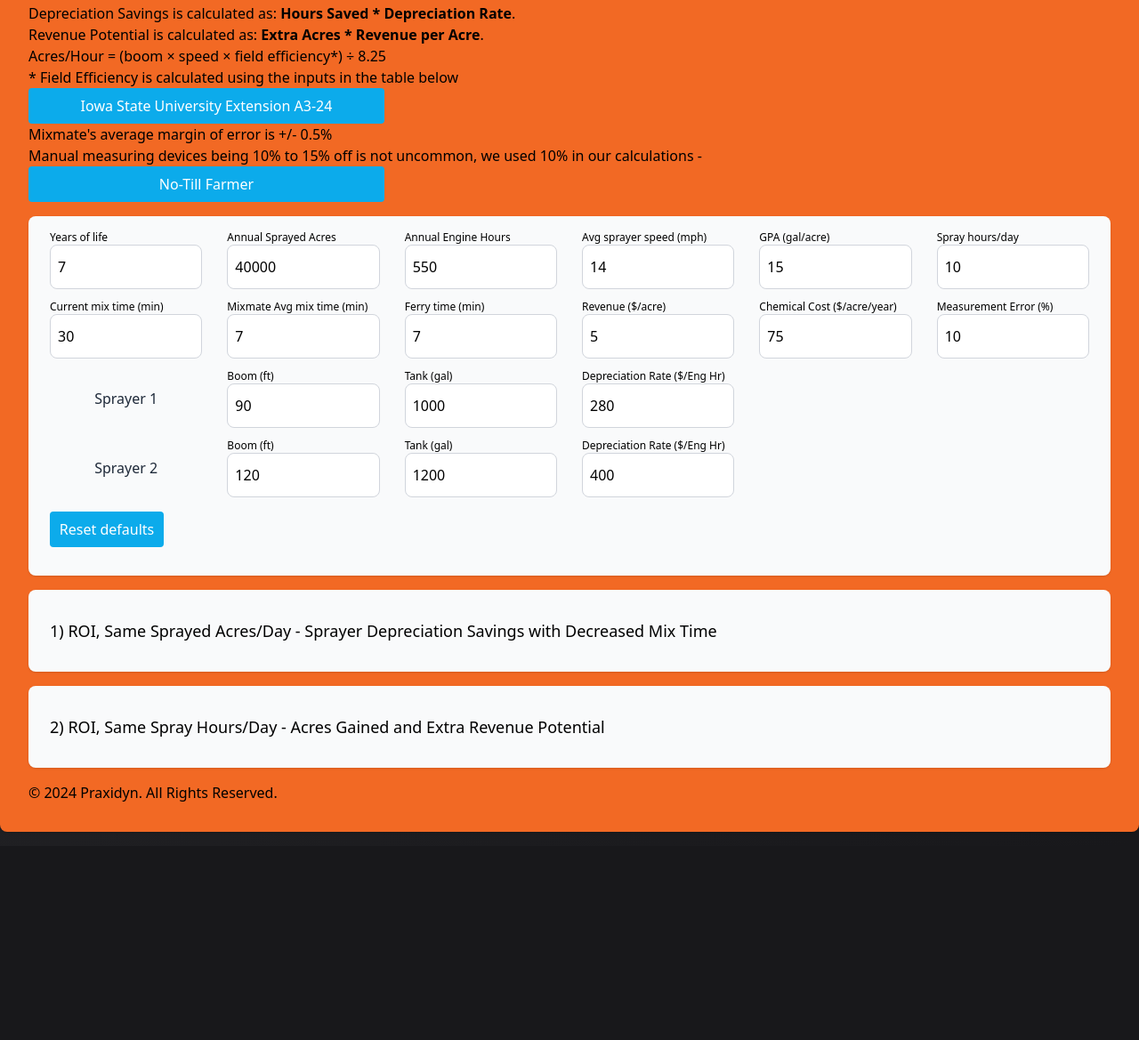
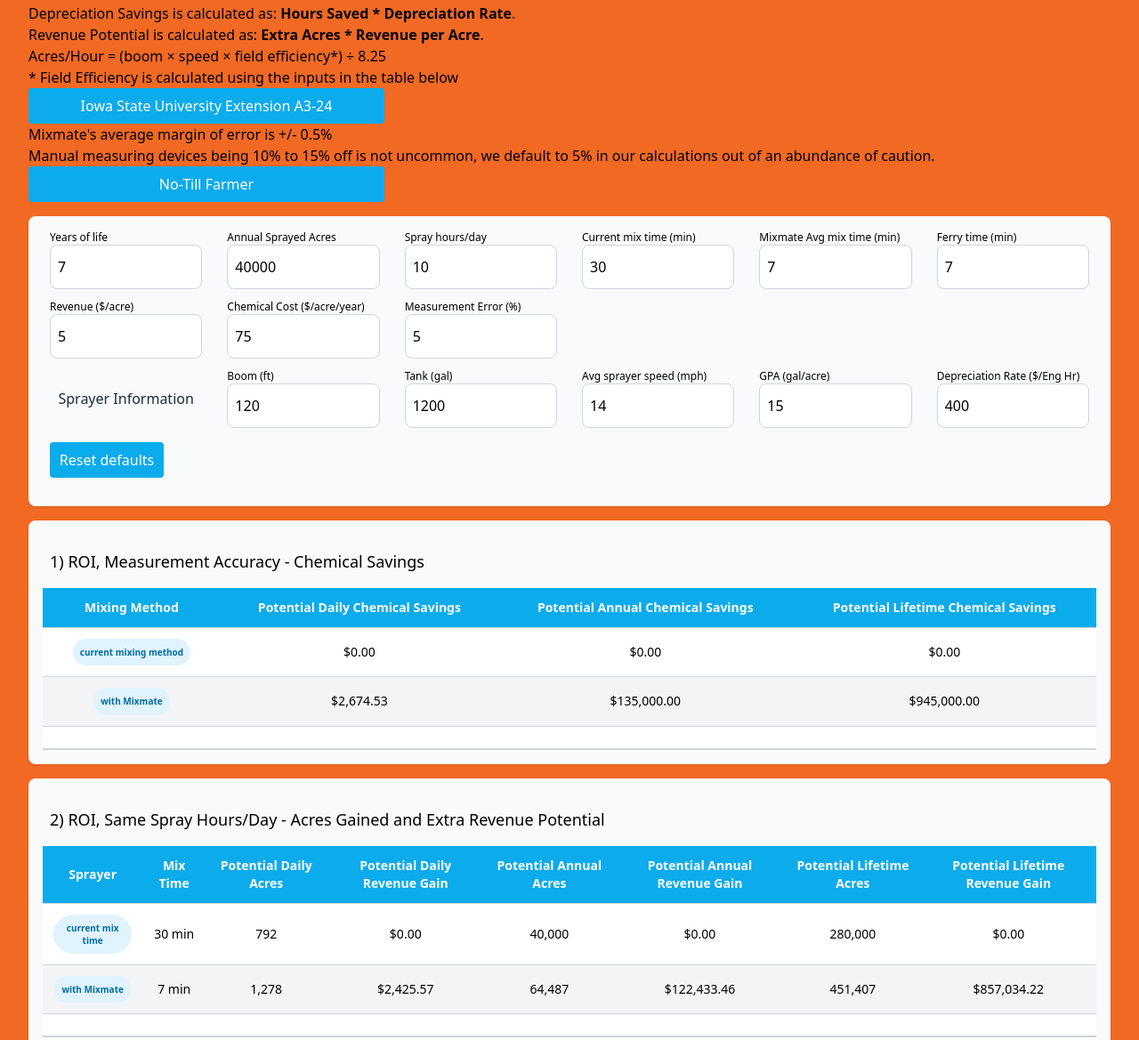
Before and after one commit to Praxidyn/roi-calc, a website built with Vite: page index.html in a window 1280 px wide. Shown: the part 277-1446 px from the top of the page at 89% size. Before the commit the page ends 1228 px from the top, so only its background shows below. Built offline with nearby package versions, Linux system fonts and the light colour scheme.

Commit message:
got the calc building for english units properly

```diff
--- a/index.html
+++ b/index.html
@@ -50,7 +50,7 @@
         <br />
         Mixmate's average margin of error is +/- 0.5%
         <br />
-        Manual measuring devices being 10% to 15% off is not uncommon, we used 10% in our calculations -
+        Manual measuring devices being 10% to 15% off is not uncommon, we default to 5% in our calculations out of an abundance of caution.
         <br />
                 <a
           class="text-north-500"
@@ -83,25 +83,6 @@
               step="1000"
               value="40000"
             />
-          </div>
-          <div class="grid-box">
-            <label>Annual Engine Hours</label
-            ><input
-              id="annualEngHrs"
-              type="number"
-              min="50"
-              step="1"
-              value="550"
-            />
-          </div>
-          <div class="grid-box">
-            <label>Avg sprayer speed (mph)</label
-            ><input id="speedMph" type="number" min="1" step="0.5" value="14" />
-          </div>
-
-          <div class="grid-box">
-            <label>GPA (gal/acre)</label
-            ><input id="gpa" type="number" min="1" step="1" value="15" />
           </div>
           <div class="grid-box">
             <label>Spray hours/day</label
@@ -141,40 +122,34 @@
           </div>
           <div class="grid-box">
             <label>Measurement Error (%)</label
-            ><input id="measError" type="number" min="1" step="1" value="10"/>
+            ><input id="measError" type="number" min="1" step="1" value="5"/>
           </div>
+          <div></div>
+          <div></div>
+          <div></div>
 
-          <h4 class="grid-box grid-label">Sprayer 1</h4>
+          <h4 class="grid-box grid-label">Sprayer Information</h4>
           <div class="grid-box">
             <label>Boom (ft)</label
-            ><input id="boom1" type="number" min="20" step="1" value="90" />
+            ><input id="boom1" type="number" min="20" step="1" value="120" />
           </div>
           <div class="grid-box">
             <label>Tank (gal)</label
-            ><input id="tank1" type="number" min="100" step="10" value="1000" />
+            ><input id="tank1" type="number" min="100" step="10" value="1200" />
+          </div>
+          <div class="grid-box">
+            <label>Avg sprayer speed (mph)</label
+            ><input id="speedMph" type="number" min="1" step="0.5" value="14" />
+          </div>
+
+          <div class="grid-box">
+            <label>GPA (gal/acre)</label
+            ><input id="gpa" type="number" min="1" step="1" value="15" />
           </div>
           <div class="grid-box">
             <label>Depreciation Rate ($/Eng Hr)</label
-            ><input id="dep1" type="number" min="0" step="10" value="280" />
+            ><input id="dep1" type="number" min="0" step="10" value="400" />
           </div>
-          <div></div>
-          <div></div>
-
-          <h4 class="grid-box grid-label">Sprayer 2</h4>
-          <div class="grid-box">
-            <label>Boom (ft)</label
-            ><input id="boom2" type="number" min="20" step="1" value="120" />
-          </div>
-          <div class="grid-box">
-            <label>Tank (gal)</label
-            ><input id="tank2" type="number" min="100" step="10" value="1200" />
-          </div>
-          <div class="grid-box">
-            <label>Depreciation Rate ($/Eng Hr)</label
-            ><input id="dep2" type="number" min="0" step="10" value="400" />
-          </div>
-          <div></div>
-          <div></div>
         </div>
         <div
           class="col-span-6 flex flex-col lg:flex-row items-baseline px-2 py-4"
@@ -189,16 +164,10 @@
       </div>
 
       <div class="card">
-        <div
-          style="
-            display: flex;
-            justify-content: space-between;
-            align-items: center;
-          "
-        >
-          <h2>1) ROI, Same Sprayed Acres/Day - Sprayer Depreciation Savings with Decreased Mix Time</h2>
+        <div class="flex justify-between align-center">
+          <h2>1) ROI, Measurement Accuracy - Chemical Savings</h2>
         </div>
-        <div id="dmtTable"></div>
+        <div id="chemTable"></div>
       </div>
 
       <div class="card">
@@ -207,6 +176,15 @@
         </div>
         <div id="lifeTable"></div>
       </div>
+
+      <div class="card">
+        <div class="flex justify-between align-center">
+          <h2>3) ROI, Same Sprayed Acres/Day - Sprayer Depreciation Savings with Decreased Mix Time</h2>
+        </div>
+        <div id="dmtTable"></div>
+      </div>
+
+
       <div className="w-full text-white text-center text-xs">
         © 2024 Praxidyn. All Rights Reserved.
       </div>
--- a/main.js
+++ b/main.js
@@ -11,14 +11,15 @@ function dollars(n, d = 0) {
   return "$" + fmt(n, d);
 }
 
-function efc(boom, mph, fe) {
-  return (boom * mph * (fe/100.0)) / 8.25;
-} // ac/hr
+function maxAcMin(boom, mph) {
+  return ((boom * mph) / 8.25) / 60;
+}
 function acresPerLoad(tank, gpa) {
   return tank / gpa;
 }
-function cycleHours(acresPerLoad, efc, loadMin) {
-  return (acresPerLoad / efc) + (loadMin / 60);
+function cycleHours(acresPerLoad, ferryTime, maxAcMin, loadMin) {
+  const minSpraying = acresPerLoad / maxAcMin;
+  return (minSpraying + ferryTime + loadMin) / 60;
 }
 function loadsPerDay(sprayHours, cycleH) {
   return sprayHours / cycleH;
@@ -39,7 +40,6 @@ function calcForConfig(cfg, X) {
   const {
     yearsLife,
     annualAcres,
-    annualEngHrs,
     speedMph,
     gpa,
     sprayHours,
@@ -52,21 +52,19 @@ function calcForConfig(cfg, X) {
   } = X;
   const { boom, tank, dep } = cfg;
   const lifeBase = annualAcres * yearsLife;
-  const currentAcHr = annualAcres / annualEngHrs;
-
-  const efcVal = efc(boom, speedMph, fe);
+  const maxAcMinVal = maxAcMin(boom, speedMph);
   const apl = acresPerLoad(tank, gpa);
 
   function block(loadMin) {
-    const cyc = cycleHours(apl, efcVal, loadMin);
+    const cyc = cycleHours(apl, ferryTime, maxAcMinVal, loadMin);
     const loads = loadsPerDay(sprayHours, cyc);
     const acDay = acresPerDay(loads, apl);
     const effHr = effAcPerHr(acDay, sprayHours);
     return { loadMin, cyc, loads, acDay, effHr };
   }
   // Calculate base data
-  const base = block(loadBase);
-  const MM = block(loadMM);
+  const base = block(currentMin);
+  const MM = block(mixmateMin);
 
   // Extra Acres covered day, year, lifetime
   const extraAcresDay = MM.acDay - base.acDay;
@@ -93,14 +91,11 @@ function calcForConfig(cfg, X) {
   const revenueGainedYear = (extraAcresYear * revPerAcre);
   const revenueGainedLife = (extraAcresLife * revPerAcre);
 
-  // Mixmate ROI
-  const mixmateDepDaysRoi = mixmatePrice / saveDepDolDay;
-  const mixmateDepAcresRoi = mixmateDepDaysRoi * base.acDay;
-  const mixmateRevDaysRoi = mixmatePrice / revenueGainedDay;
-  const mixmateRevAcresRoi = mixmateRevDaysRoi * MM.acDay;
+  const chemSavingsDay = base.acDay * (((measError - 0.5) / 100) * chemCost);
+  const chemSavingsYear = annualAcres * (((measError - 0.5) / 100) * chemCost);
+  const chemSavingsLife = lifeBase * (((measError - 0.5) / 100) * chemCost);
 
   return {
-    efc: efcVal,
     apl,
     base,
     MM,
@@ -121,10 +116,9 @@ function calcForConfig(cfg, X) {
     revenueGainedDay,
     revenueGainedYear,
     revenueGainedLife,
-    mixmateDepDaysRoi,
-    mixmateDepAcresRoi,
-    mixmateRevAcresRoi,
-    mixmateRevDaysRoi,
+    chemSavingsDay,
+    chemSavingsYear,
+    chemSavingsLife,
   };
 }
 
@@ -132,19 +126,48 @@ function renderTables() {
   const X = readInputs();
   const configs = [
     {
-      label: "Sprayer 1",
+      label: "",
       boom: X.boom1,
       tank: X.tank1,
       dep: X.dep1,
     },
-    {
-      label: "Sprayer 2",
-      boom: X.boom2,
-      tank: X.tank2,
-      dep: X.dep2,
-    },
   ];
   const results = configs.map((c) => ({ cfg: c, res: calcForConfig(c, X) }));
+
+  // Chemical Savings
+  let chem = `<div style="overflow:auto"><table><thead><tr>
+    <th>Mixing Method</th>
+    <th>Potential Daily Chemical Savings</th>
+    <th>Potential Annual Chemical Savings</th>
+    <th>Potential Lifetime Chemical Savings</th>
+  </tr></thead><tbody>`;
+    results.forEach(({ cfg, res }) => {
+    const rows = [
+      {
+        title: `current mixing method`,
+        chemSavingsDay: "–",
+        chemSavingsYear: "–",
+        chemSavingsLife: "–",
+      },
+      {
+        title: `with Mixmate`,
+        chemSavingsDay: res.chemSavingsDay,
+        chemSavingsYear: res.chemSavingsYear,
+        chemSavingsLife: res.chemSavingsLife,
+      },
+    ];
+    rows.forEach((r) => {
+      chem += `<tr>
+        <td>${cfg.label} <span class="badge">${r.title}</span></td>
+        <td>${typeof r.chemSavingsDay === "string" ? dollars(0, 2) : dollars(r.chemSavingsDay, 2)}</td>
+        <td>${typeof r.chemSavingsYear === "string" ? dollars(0, 2) : dollars(r.chemSavingsYear, 2)}</td>
+        <td>${typeof r.chemSavingsLife === "string" ? dollars(0, 2) : dollars(r.chemSavingsLife, 2)}</td>
+      </tr>`;
+    });
+    chem += `<tr><td colspan="9" style="border-bottom:2px solid #d1d5db"></td></tr>`;
+  });
+  chem += "</tbody></table></div>";
+  document.getElementById("chemTable").innerHTML = chem;
 
   // Decreased Mix Time
   let dmt = `<div style="overflow:auto"><table><thead><tr>
@@ -157,7 +180,7 @@ function renderTables() {
     const rows = [
       {
         title: `with Mixmate`,
-        time: `${X.loadMM} min`,
+        time: `${X.mixmateMin} min`,
         acDay: res.base.acDay,
         savedHoursDay: res.savedHoursDay,
         savedDollarsDay: res.saveDepDolDay,
@@ -196,7 +219,7 @@ function renderTables() {
     const rows = [
       {
         title: `current mix time`,
-        label: `${X.loadBase} min`,
+        label: `${X.currentMin} min`,
         lifeAcres: res.lifeBase,
         lifeRevGain: "–",
         annualAcres: res.annualAcres,
@@ -206,7 +229,7 @@ function renderTables() {
       },
       {
         title: `with Mixmate`,
-        label: `${X.loadMM} min`,
+        label: `${X.mixmateMin} min`,
         lifeAcres: res.totalMixmateAcresLife,
         lifeRevGain: res.revenueGainedLife,
         annualAcres: res.totalMixmateAcresYear,
@@ -238,7 +261,6 @@ function readInputs() {
   return {
     yearsLife: gi("yearsLife"),
     annualAcres: gi("annualAcres"),
-    annualEngHrs: gi("annualEngHrs"),
     speedMph: gi("speedMph"),
     gpa: gi("gpa"),
     sprayHours: gi("sprayHours"),
@@ -251,9 +273,6 @@ function readInputs() {
     boom1: gi("boom1"),
     tank1: gi("tank1"),
     dep1: gi("dep1"),
-    boom2: gi("boom2"),
-    tank2: gi("tank2"),
-    dep2: gi("dep2"),
   };
 }
 
@@ -261,7 +280,6 @@ function attach() {
   const ids = [
     "yearsLife",
     "annualAcres",
-    "annualEngHrs",
     "speedMph",
     "gpa",
     "sprayHours",
@@ -274,9 +292,6 @@ function attach() {
     "boom1",
     "tank1",
     "dep1",
-    "boom2",
-    "tank2",
-    "dep2",
   ];
   ids.forEach((id) =>
     document.getElementById(id).addEventListener("input", renderTables)
```
